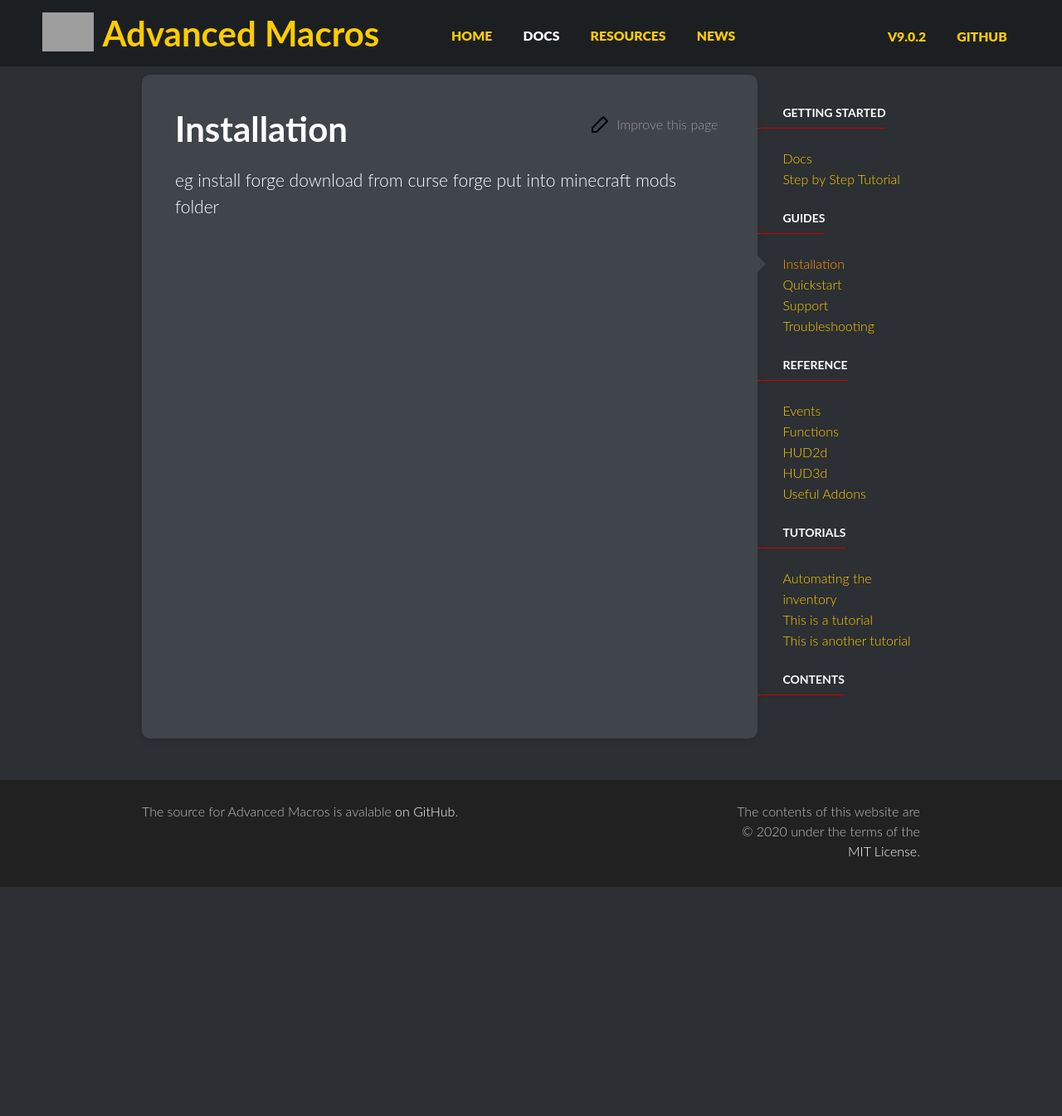
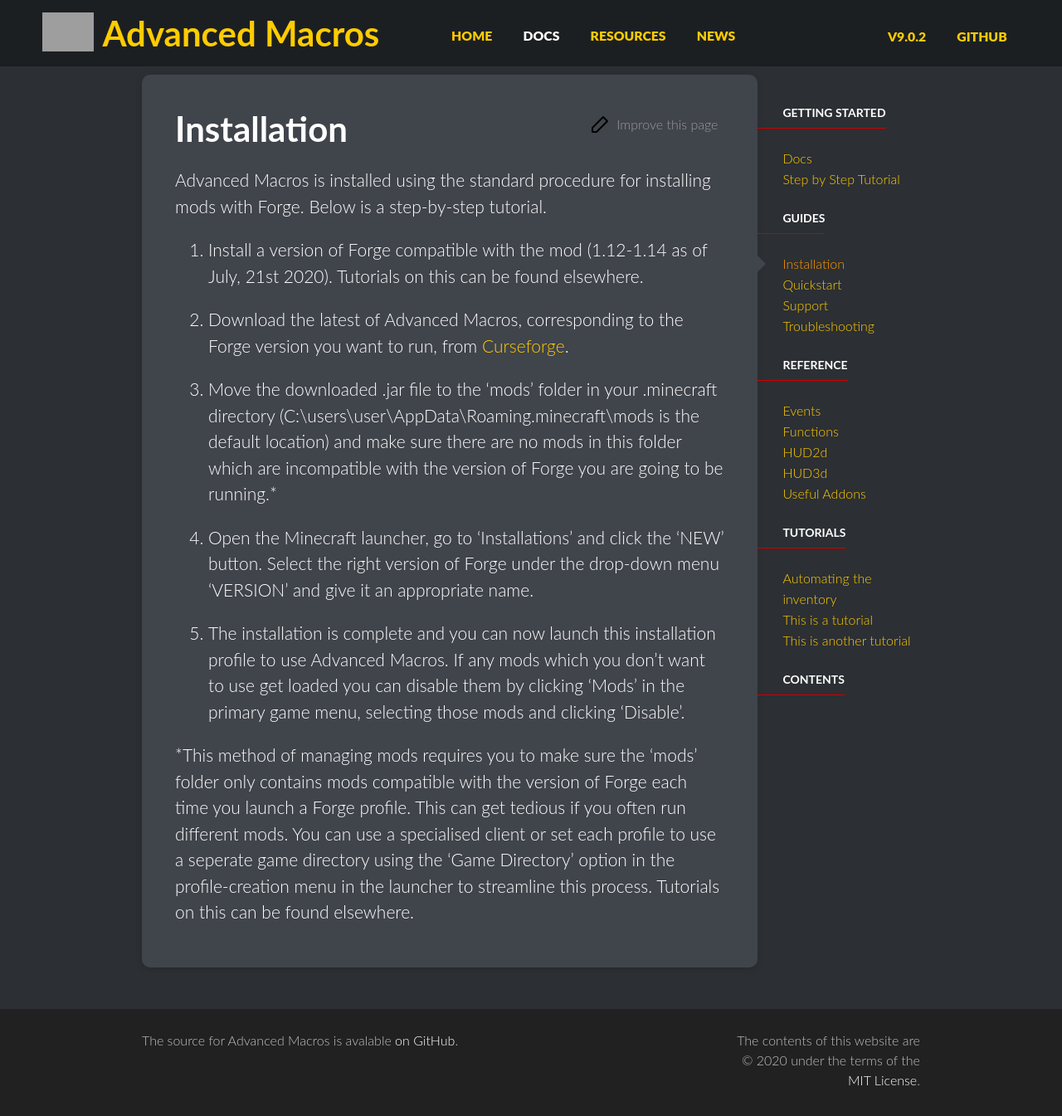
Before and after one commit to TheOnlyRealCoder/AdvancedMacros.github.io, a Jekyll site: the page built from _docs/installation.md, in a window 1280 px wide. Shown: the whole page at 83% size. Built offline with Jekyll 4.4.1, drawn with Linux system fonts in a browser that asks for light colours; before the commit the page ends 1069 px from its top, so only the background shows below that; grey boxes are pictures that could not be loaded.

Commit message:
Update installation.md

```diff
--- a/_docs/installation.md
+++ b/_docs/installation.md
@@ -3,8 +3,16 @@ title: Installation
 description: Guide to install Advanced Macros.
 permalink: /docs/installation/
 ---
+Advanced Macros is installed using the standard procedure for installing mods with Forge. Below is a step-by-step tutorial.
 
-eg
-install forge
-download from curse forge
-put into minecraft mods folder
+1. Install a version of Forge compatible with the mod (1.12-1.14 as of July, 21st 2020). Tutorials on this can be found elsewhere.
+
+2. Download the latest of Advanced Macros, corresponding to the Forge version you want to run, from [Curseforge](https://www.curseforge.com/minecraft/mc-mods/advanced-macros).
+
+3. Move the downloaded .jar file to the 'mods' folder in your .minecraft directory (C:\users\user\AppData\Roaming\.minecraft\mods is the default location) and make sure there are no mods in this folder which are incompatible with the version of Forge you are going to be running.*
+
+4. Open the Minecraft launcher, go to 'Installations' and click the 'NEW' button. Select the right version of Forge under the drop-down menu 'VERSION' and give it an appropriate name.
+
+5. The installation is complete and you can now launch this installation profile to use Advanced Macros. If any mods which you don't want to use get loaded you can disable them by clicking 'Mods' in the primary game menu, selecting those mods and clicking 'Disable'.
+
+\*This method of managing mods requires you to make sure the 'mods' folder only contains mods compatible with the version of Forge each time you launch a Forge profile. This can get tedious if you often run different mods. You can use a specialised client or set each profile to use a seperate game directory using the 'Game Directory' option in the profile-creation menu in the launcher to streamline this process. Tutorials on this can be found elsewhere.
```
